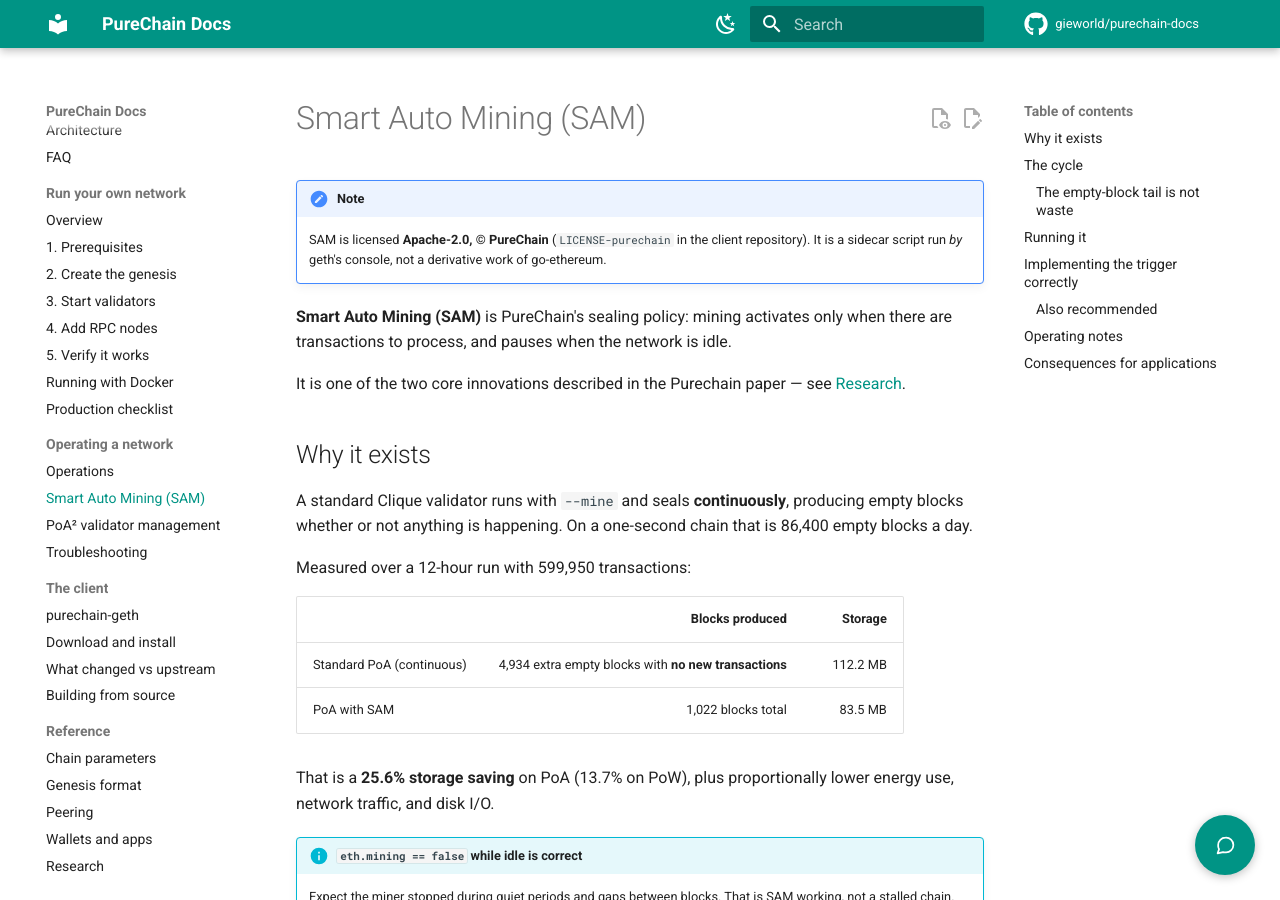
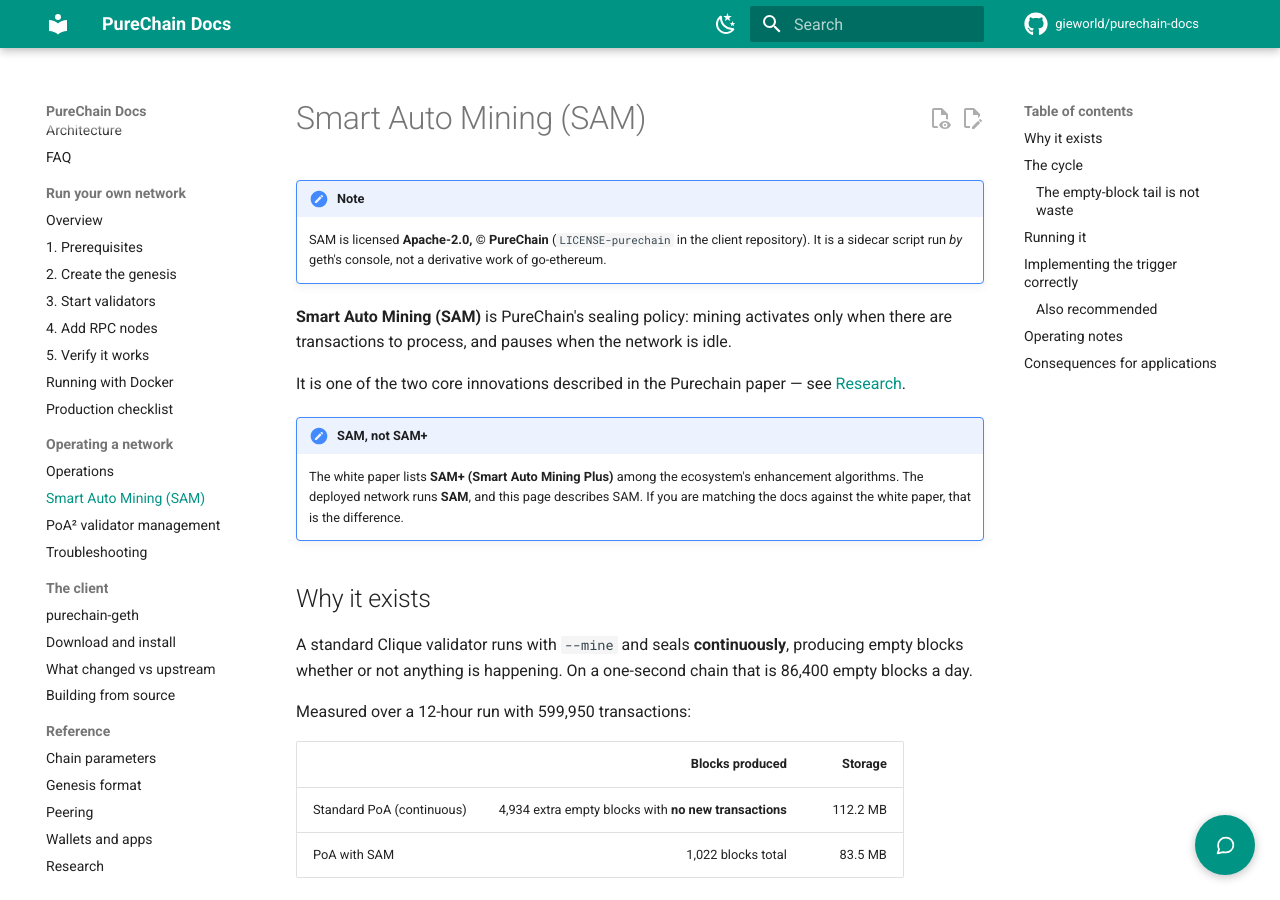
Before and after one commit to gieworld/purechain-docs, an MkDocs documentation site: the page built from docs/03-operating/sealing.md, in a window 1280 px wide and 900 px high. Built offline with MkDocs 1.6.1 and Material for MkDocs 9.7.7, drawn with Linux system fonts in a browser that asks for light colours; comment, search, counter and statistics services are not loaded.

Commit message:
Note that the network runs SAM, not SAM+
The white paper lists SAM+ among the ecosystem's enhancement algorithms, so a
reader comparing the two would reasonably assume the deployed chain runs it.
It runs SAM. Stated on the sealing page and in the scope note.

Co-Authored-By: Claude Opus 5 (1M context) <noreply@anthropic.com>
Claude-Session: https://claude.ai/code/session_01Q8DT8VMZJDGZxp2DbQSudo

```diff
--- a/docs/03-operating/sealing.md
+++ b/docs/03-operating/sealing.md
@@ -10,6 +10,12 @@ when there are transactions to process, and pauses when the network is idle.
 
 It is one of the two core innovations described in the Purechain paper — see
 [Research](../05-reference/research.md).
+
+!!! note "SAM, not SAM+"
+    The white paper lists **SAM+ (Smart Auto Mining Plus)** among the ecosystem's
+    enhancement algorithms. The deployed network runs **SAM**, and this page
+    describes SAM. If you are matching the docs against the white paper, that is
+    the difference.
 
 ## Why it exists
 
```
Also changed, not shown: docs/01-overview/what-is-purechain.md (+2 -1 lines).
